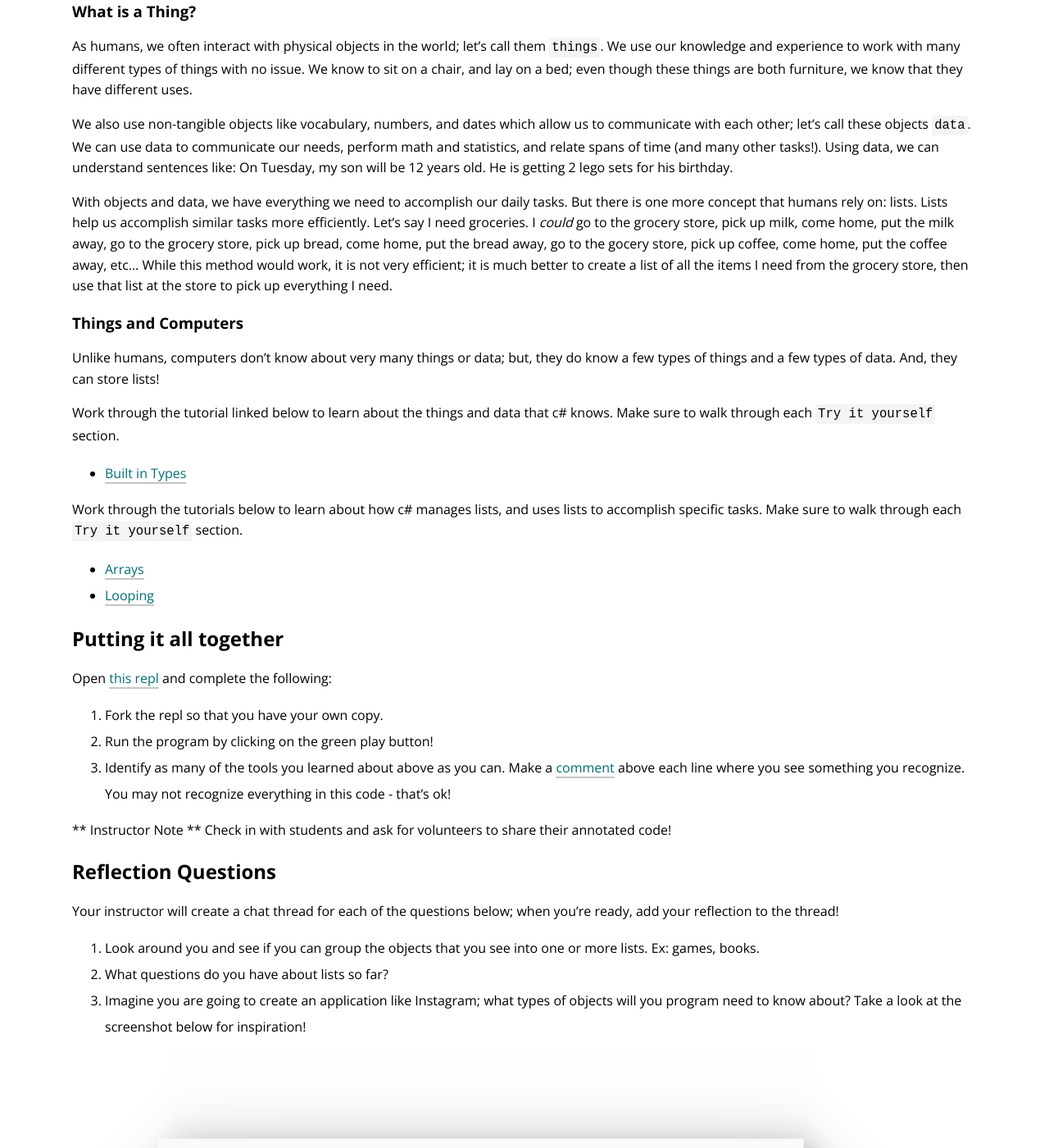
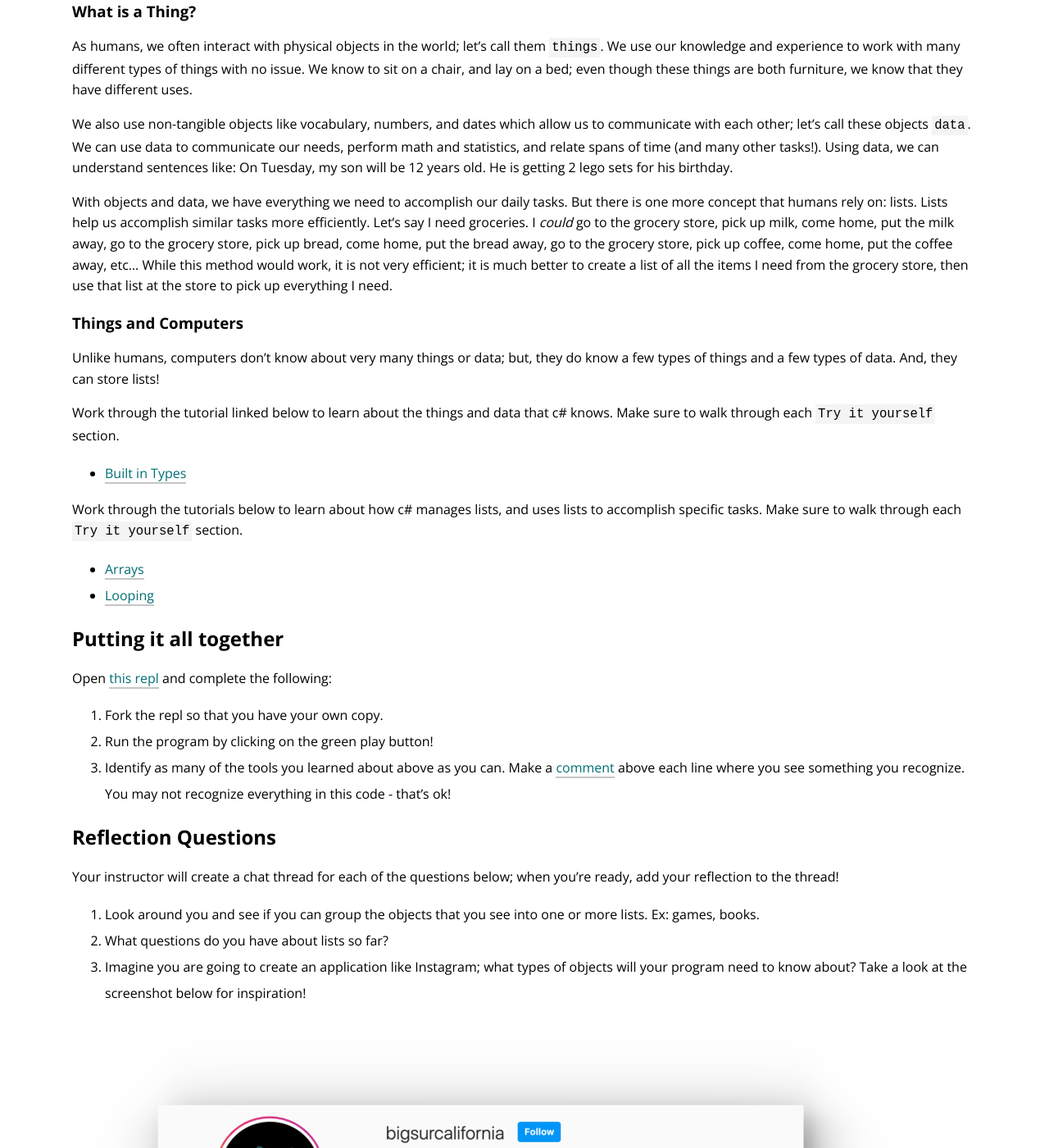
Before and after one commit to turingschool/launch-curriculum, a Jekyll site: the page built from module0/lessons/TechnicalDay2.md, in a window 1280 px wide and 1400 px high, scrolled down 598 px. Shown: the whole window at 82% size. Built offline with Jekyll 4.4.1, drawn with Linux system fonts in a browser that asks for light colours; nearby versions of some CDN libraries; comment, search, counter and statistics services are not loaded; some of the changed text lies outside the part shown.

Commit message:
Add adjustments before 2310 M0 session 1

````diff
--- a/module0/lessons/TechnicalDay2.md
+++ b/module0/lessons/TechnicalDay2.md
@@ -7,7 +7,7 @@
 
 ### Warm Up
 
-In small groups, take a look at the code below.  Identify as many pieces as you can from [yesterday's technical session](./TechnicalDay1.md).  It is ok if not all of this code makes sense or is familiar!
+In small groups, take a look at the code below.  Identify as many pieces as you can from [yesterday's technical session](./TechnicalDay1.md).  It is OK if not all of this code makes sense or is familiar!
 
 ```c#
 var name = "Megan";
@@ -27,7 +27,7 @@
 
 We also use non-tangible objects like vocabulary, numbers, and dates which allow us to communicate with each other; let's call these objects `data`.  We can use data to communicate our needs, perform math and statistics, and relate spans of time (and many other tasks!). Using data, we can understand sentences like: On Tuesday, my son will be 12 years old. He is getting 2 lego sets for his birthday.
 
-With objects and data, we have everything we need to accomplish our daily tasks.  But there is one more concept that humans rely on: lists. Lists help us accomplish similar tasks more efficiently.  Let's say I need groceries.  I _could_ go to the grocery store, pick up milk, come home, put the milk away, go to the grocery store, pick up bread, come home, put the bread away, go to the gocery store, pick up coffee, come home, put the coffee away, etc...  While this method would work, it is not very efficient; it is much better to create a list of all the items I need from the grocery store, then use that list at the store to pick up everything I need.
+With objects and data, we have everything we need to accomplish our daily tasks.  But there is one more concept that humans rely on: lists. Lists help us accomplish similar tasks more efficiently.  Let's say I need groceries.  I _could_ go to the grocery store, pick up milk, come home, put the milk away, go to the grocery store, pick up bread, come home, put the bread away, go to the grocery store, pick up coffee, come home, put the coffee away, etc...  While this method would work, it is not very efficient; it is much better to create a list of all the items I need from the grocery store, then use that list at the store to pick up everything I need.
 
 
 ### Things and Computers
@@ -52,12 +52,11 @@
 2. Run the program by clicking on the green play button!
 3. Identify as many of the tools you learned about above as you can.  Make a [comment](https://www.w3schools.com/cs/cs_comments.php) above each line where you see something you recognize. You may not recognize everything in this code - that's ok!
 
-** Instructor Note ** Check in with students and ask for volunteers to share their annotated code!
 
 ## Reflection Questions
 Your instructor will create a chat thread for each of the questions below; when you're ready, add your reflection to the thread!
 1. Look around you and see if you can group the objects that you see into one or more lists.  Ex: games, books.
 2. What questions do you have about lists so far?
-3. Imagine you are going to create an application like Instagram; what types of objects will you program need to know about? Take a look at the screenshot below for inspiration!
+3. Imagine you are going to create an application like Instagram; what types of objects will your program need to know about? Take a look at the screenshot below for inspiration!
 
 ![](/module0/images/instagram.png)
````
Also changed, not shown: module0/index.md (+3 -3 lines), module0/lessons/syllabus.md (+1 -2 lines).
